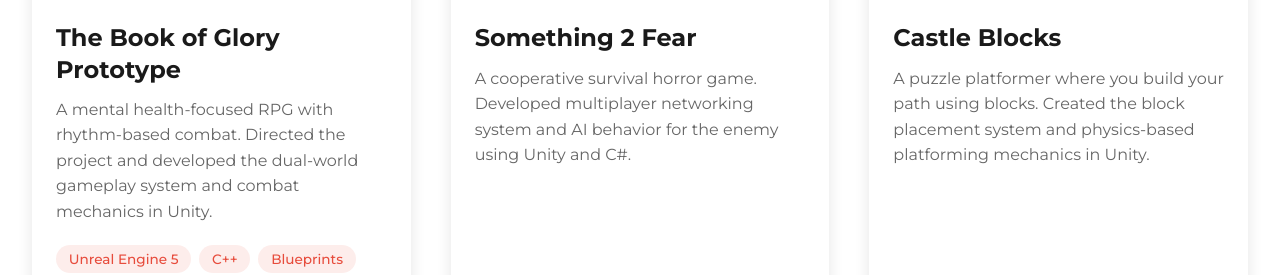
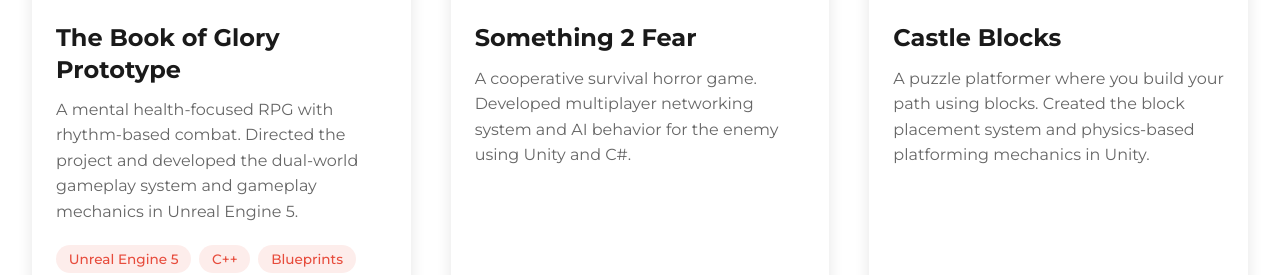
Before and after one commit to Andresac90/portfolio, a React (Vite) app: page / in a window 1280 px wide. Shown: the part 1252-1527 px from the top of the page. Built offline with nearby package versions, Linux system fonts and the light colour scheme.

Commit message:
feat: changes in description

```diff
--- a/src/data/projects.js
+++ b/src/data/projects.js
@@ -4,27 +4,31 @@
   {
     id: 1,
     title: "The Book of Glory Prototype",
-    shortDescription: "A mental health-focused RPG with rhythm-based combat. Directed the project and developed the dual-world gameplay system and combat mechanics in Unity.",
+    shortDescription: "A mental health-focused RPG with rhythm-based combat. Directed the project and developed the dual-world gameplay system and gameplay mechanics in Unreal Engine 5.",
     fullDescription: "The Book of Glory is a unique RPG that explores mental health themes through a dual-world gameplay experience. Players navigate between a realistic daily life and fantastical dream adventures, featuring rhythm-based combat mechanics that challenge both timing and strategy.",
     role: "Game Director & Gameplay Programmer",
     tags: ["Unreal Engine 5", "C++", "Blueprints", "RPG"],
     imageUrl: "/portfolio/assets/images/tbog-image.jpg",
     videoUrl: "/portfolio/assets/videos/tbog-video.mp4",
     features: [
-      "Dual-world gameplay system combining real-life simulation and dream adventures",
+      "Dual-world gameplay systems",
       "Rhythm-based combat mechanics integrated with RPG elements",
       "Mental health narrative that explores psychological themes",
-      "Paper Mario-inspired art style and game design"
+      "Paper Mario-inspired art style"
     ],
     achievements: [
-      "Successfully directed a team to create a unique RPG prototype",
-      "Implemented innovative rhythm-combat hybrid system",
-      "Created compelling narrative around mental health themes"
+      "Designed, programmed, and optimized core gameplay mechanics, systems, and events for the video games Colors and The Book of Glory using C#, C++, and Blueprints in Unity and Unreal Engine",
+      "Led a 12-member startup using the Scrum methodology to ensure efficient project management and maintained project organization through GitHub version control",
+      "Presented The Book of Glory in a virtual booth at Gamescom 2023"
     ],
     links: {
-      itchio: "https://andresac90.itch.io/the-book-of-glory-prototype"
+      itchio: "https://nefarious-game-studios.itch.io/tbog"
     },
-    gallery: []
+    gallery: [
+      { type: "image", url: "/portfolio/assets/images/tbog-screenshot1.jpg" },
+      { type: "image", url: "/portfolio/assets/images/tbog-screenshot2.jpg" },
+      { type: "image", url: "/portfolio/assets/images/tbog-screenshot3.jpg" }
+    ]
   },
   {
     id: 2,
```
